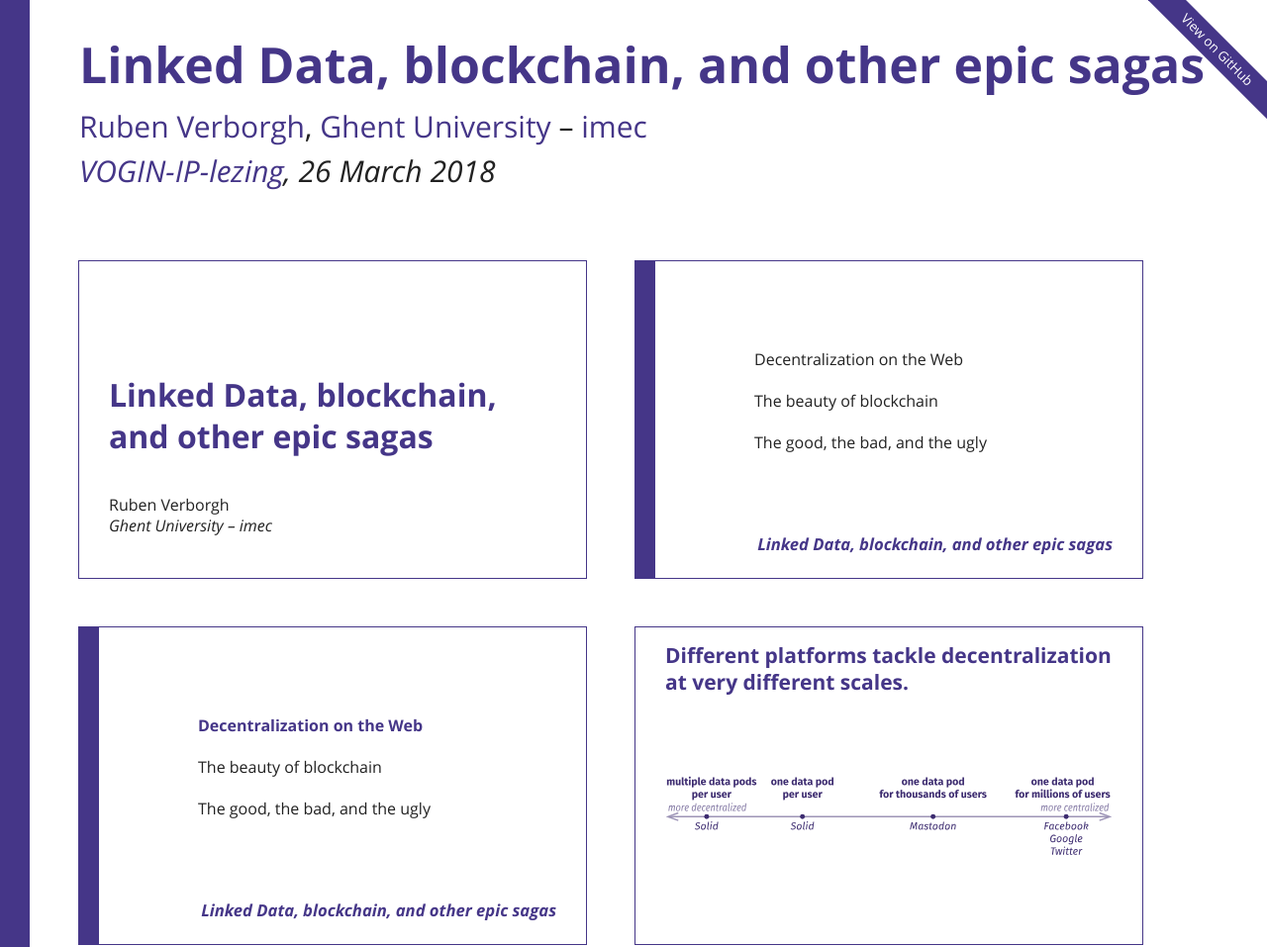
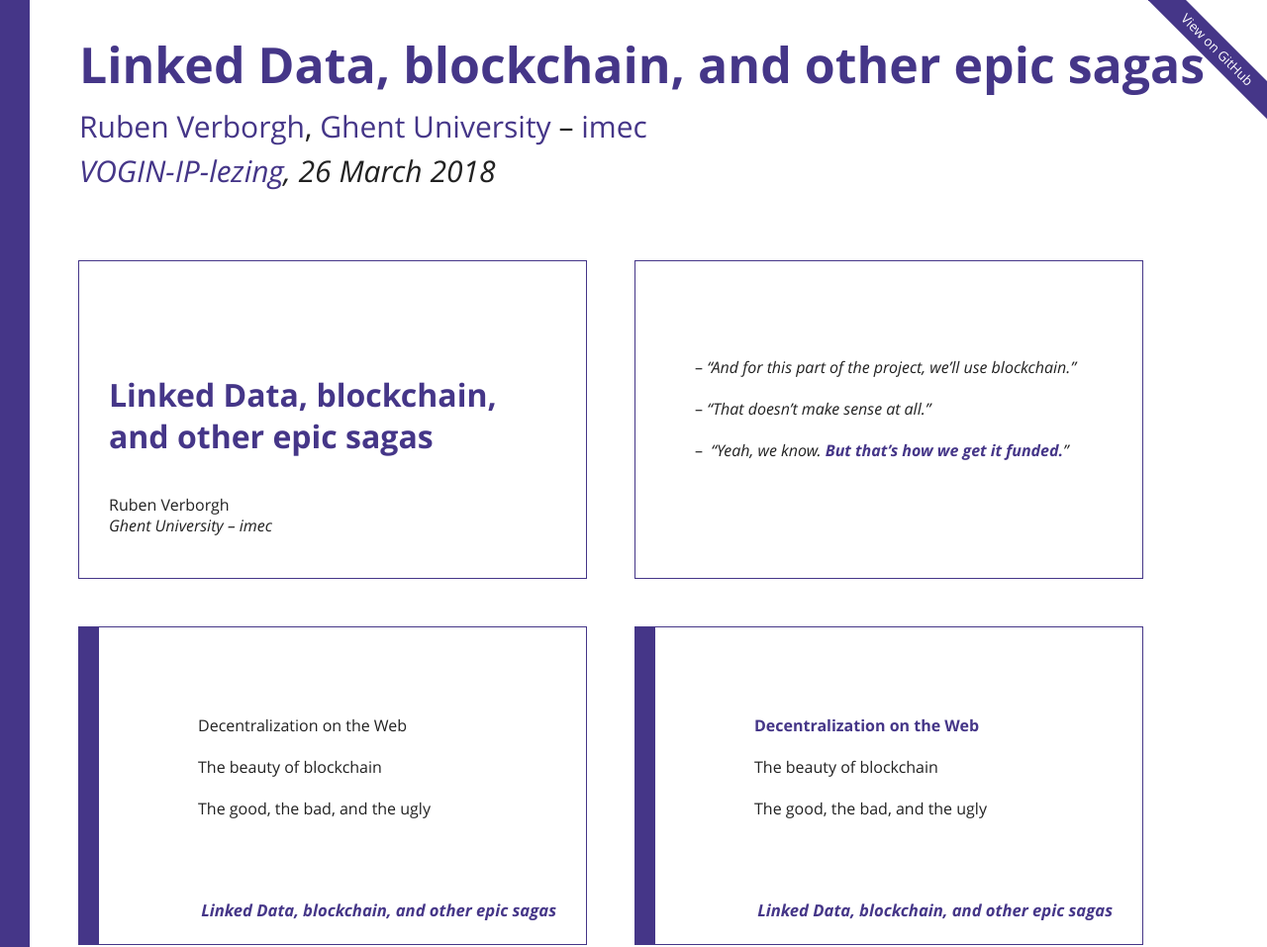
Before and after one commit to RubenVerborgh/VOGIN-IP-2018, a website: page index.html in a window 1280 px wide. Shown: the top 957 px of the page at 99% size. Drawn offline with Linux system fonts and the light colour scheme.

Commit message:
Add intro.

```diff
--- a/index.html
+++ b/index.html
@@ -25,6 +25,14 @@
     <h2>Linked Data, blockchain, and other epic sagas</h2>
     <p class="author">Ruben Verborgh</p>
     <p class="affiliation">Ghent University – imec</p>
+  </div>
+
+  <div class="slide" id="funding">
+    <p class="next"><q>And for this part of the project, we’ll use blockchain.</q></p>
+    <p class="next"><q>That doesn’t make sense at all.</q></p>
+    <p class="next">
+      <q>Yeah, we know. <strong class="next">But that’s how we get it funded.</strong></q>
+    </p>
   </div>
 
   <div class="toc slide" id="toc">
--- a/styles/custom.css
+++ b/styles/custom.css
@@ -27,3 +27,10 @@ p.venue {
 .slide.toc h2 {
   font-size: 1.04em;
 }
+
+#funding {
+  padding-top: 6em;
+}
+#funding p:before {
+  content: "– ";
+}
```
